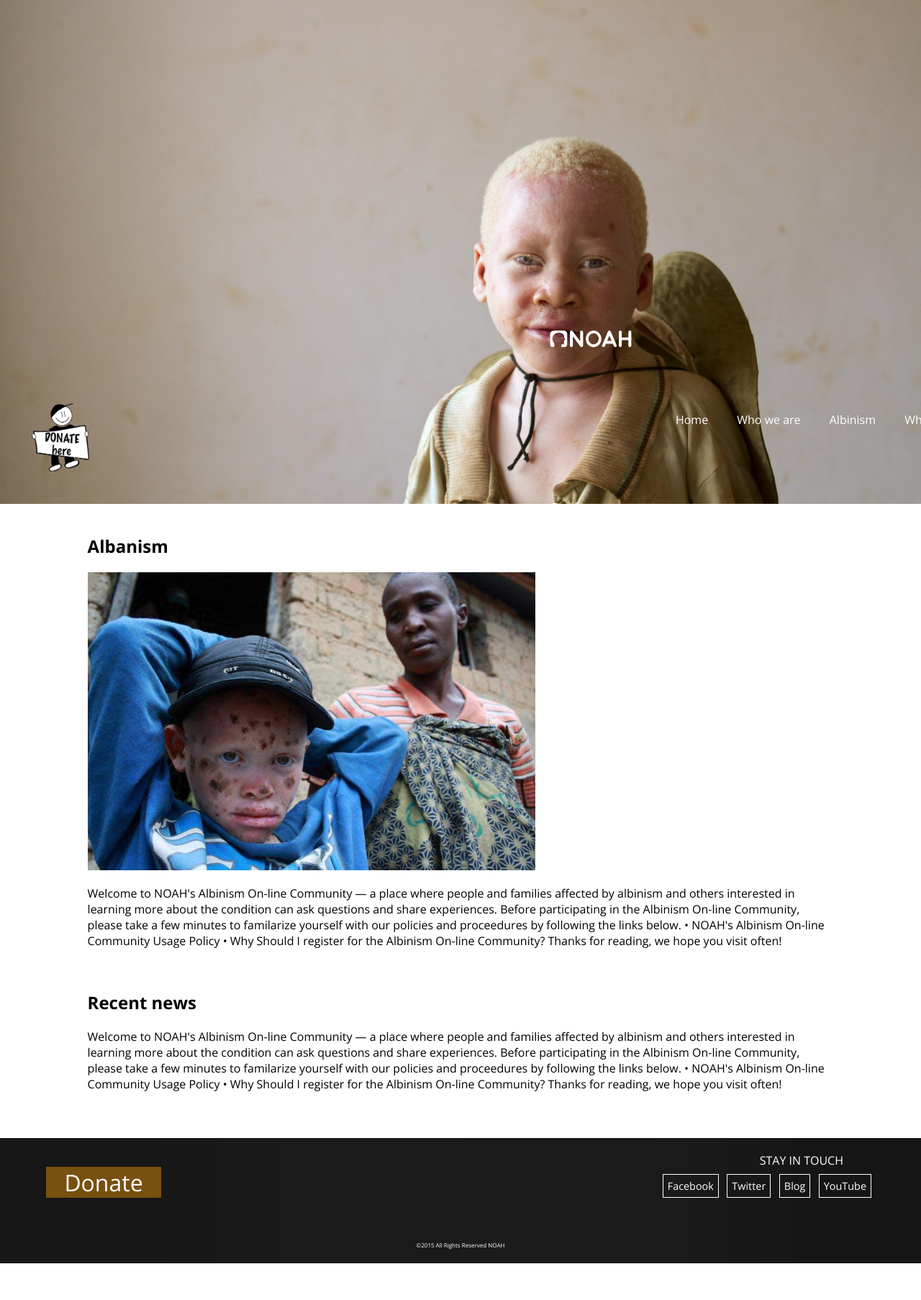
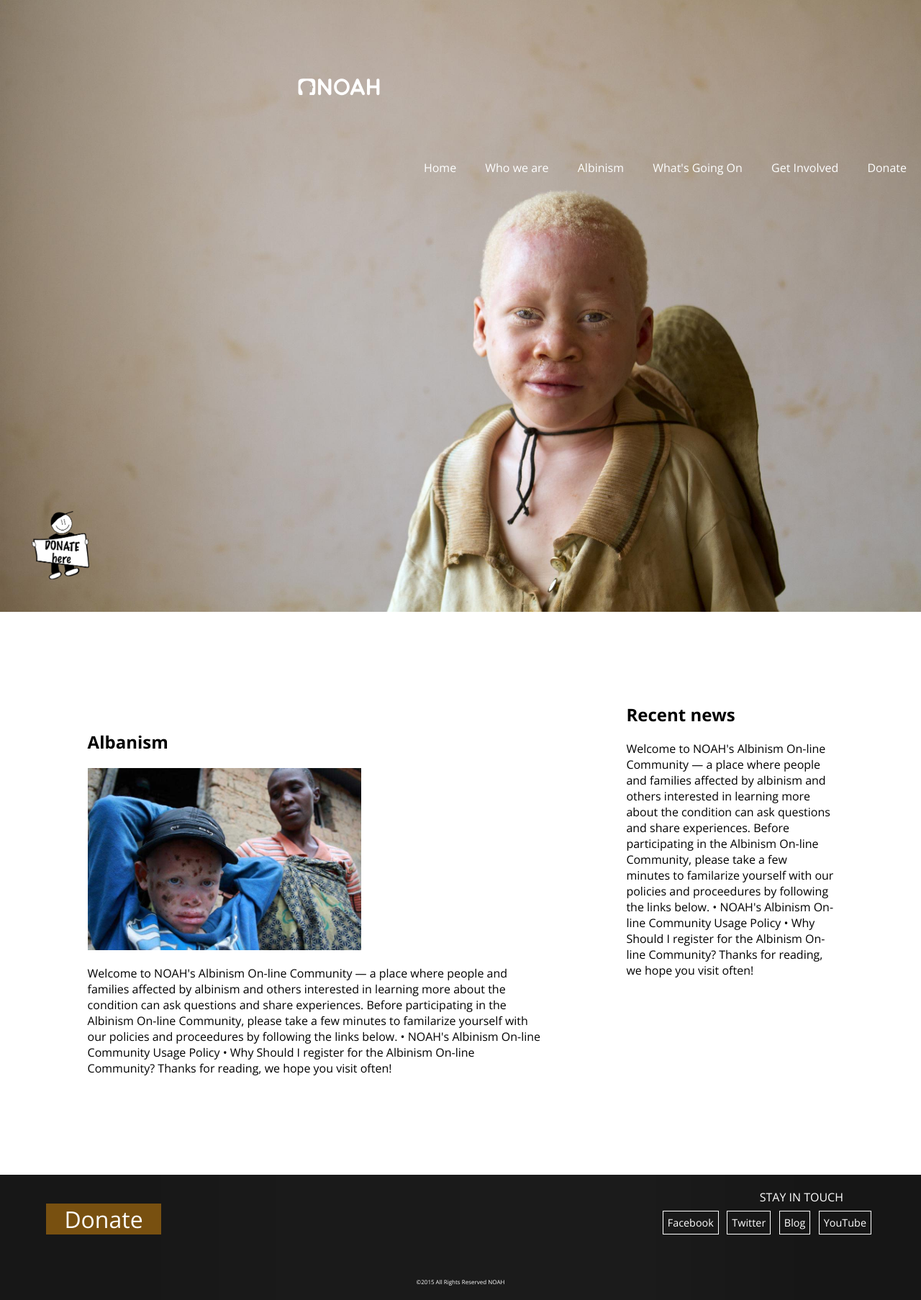
Before and after one commit to lorefranko/noah-albinism, a Jekyll site: the page built from index.html, in a window 1280 px wide. Shown: the whole page at 72% size. Built offline with Jekyll 4.4.1, drawn with Linux system fonts in a browser that asks for light colours; nearby versions of some CDN libraries; Markdown is read by kramdown in place of the engine named in the settings; before the commit the page ends 1755 px from its top, so only the background shows below that.

Commit message:
fix (footer) fix footer clear
fix footer clear both

```diff
--- a/css/style.css
+++ b/css/style.css
@@ -124,7 +124,7 @@
 header {
   background: transparent url("../images/angel.jpg") no-repeat center;
   background-size: cover;
-  padding: 350px; }
+  height: 850px; }
   /* line 91, /Users/LorenaFranco/Documents/GDx6/Interactive 5/noah-albinism/scss/mixins */
   header {
     *zoom: 1; }
@@ -216,64 +216,73 @@
   right: 0;
   top: 0;
   z-index: 1000; }
-  @media only screen and (min-width: 60em) {
+  @media only screen and (min-width: 50em) {
     #my-button {
       display: none; } }
 
-/* line 112, /Users/LorenaFranco/Documents/GDx6/Interactive 5/noah-albinism/scss/components/main */
+/* line 113, /Users/LorenaFranco/Documents/GDx6/Interactive 5/noah-albinism/scss/components/main */
 #top {
   display: block; }
 
-/* line 115, /Users/LorenaFranco/Documents/GDx6/Interactive 5/noah-albinism/scss/components/main */
+/* line 116, /Users/LorenaFranco/Documents/GDx6/Interactive 5/noah-albinism/scss/components/main */
 .logo {
   z-index: 999;
   width: 150px;
   float: left; }
 
-/* line 123, /Users/LorenaFranco/Documents/GDx6/Interactive 5/noah-albinism/scss/components/main */
+/* line 124, /Users/LorenaFranco/Documents/GDx6/Interactive 5/noah-albinism/scss/components/main */
 #my-menu .mm-list a.mm-subopen {
   right: 40px; }
 
-@media only screen and (min-width: 60em) {
+@media only screen and (min-width: 50em) {
   #my-menu {
     display: none; } }
 
 /* ----------Section-1--------*/
-/* line 136, /Users/LorenaFranco/Documents/GDx6/Interactive 5/noah-albinism/scss/components/main */
+/* line 137, /Users/LorenaFranco/Documents/GDx6/Interactive 5/noah-albinism/scss/components/main */
 .section-1 {
   margin: 5%; }
-  /* line 138, /Users/LorenaFranco/Documents/GDx6/Interactive 5/noah-albinism/scss/components/main */
+  /* line 139, /Users/LorenaFranco/Documents/GDx6/Interactive 5/noah-albinism/scss/components/main */
   .section-1 h1 {
     margin-top: 100px;
     border: red; }
-
-/*
-.screen-1-3{
-	width: 25%;
-	height: auto;
-	float: right;
-	margin-top: 100px;
-}
-
-.screen-2-3{
-	width: 55%;
-	height: auto;
-	float: left;
-}
-*/
-/* line 158, /Users/LorenaFranco/Documents/GDx6/Interactive 5/noah-albinism/scss/components/main */
+  /* line 91, /Users/LorenaFranco/Documents/GDx6/Interactive 5/noah-albinism/scss/mixins */
+  .section-1 {
+    *zoom: 1; }
+  /* line 95, /Users/LorenaFranco/Documents/GDx6/Interactive 5/noah-albinism/scss/mixins */
+  .section-1:before, .section-1:after {
+    content: "";
+    display: table; }
+  /* line 99, /Users/LorenaFranco/Documents/GDx6/Interactive 5/noah-albinism/scss/mixins */
+  .section-1:after {
+    clear: both; }
+
+/* line 147, /Users/LorenaFranco/Documents/GDx6/Interactive 5/noah-albinism/scss/components/main */
+.screen-1-3 {
+  width: 25%;
+  height: auto;
+  float: right;
+  margin-top: 100px; }
+
+/* line 154, /Users/LorenaFranco/Documents/GDx6/Interactive 5/noah-albinism/scss/components/main */
+.screen-2-3 {
+  width: 55%;
+  height: auto;
+  float: left; }
+
+/* line 161, /Users/LorenaFranco/Documents/GDx6/Interactive 5/noah-albinism/scss/components/main */
 .image-2-3 {
   width: 60%; }
 
 /* ----------Donate Button-----------*/
-/* line 164, /Users/LorenaFranco/Documents/GDx6/Interactive 5/noah-albinism/scss/components/main */
+/* line 167, /Users/LorenaFranco/Documents/GDx6/Interactive 5/noah-albinism/scss/components/main */
 .donateContainer {
   position: relative;
   width: 207px;
   margin: -140px 100px 0 20px;
   z-index: 999; }
 
-/* line 170, /Users/LorenaFranco/Documents/GDx6/Interactive 5/noah-albinism/scss/components/main */
+/* line 173, /Users/LorenaFranco/Documents/GDx6/Interactive 5/noah-albinism/scss/components/main */
 .donate {
   margin: auto;
   position: relative;
@@ -282,18 +291,18 @@
   z-index: 2;
   display: block; }
 
-/* line 179, /Users/LorenaFranco/Documents/GDx6/Interactive 5/noah-albinism/scss/components/main */
+/* line 182, /Users/LorenaFranco/Documents/GDx6/Interactive 5/noah-albinism/scss/components/main */
 .donate-here {
   width: 50%; }
 
-/* line 182, /Users/LorenaFranco/Documents/GDx6/Interactive 5/noah-albinism/scss/components/main */
+/* line 185, /Users/LorenaFranco/Documents/GDx6/Interactive 5/noah-albinism/scss/components/main */
 .donate:hover + .rays {
   height: 200px;
   width: 200px;
   opacity: 1;
   margin-top: -105px; }
 
-/* line 188, /Users/LorenaFranco/Documents/GDx6/Interactive 5/noah-albinism/scss/components/main */
+/* line 191, /Users/LorenaFranco/Documents/GDx6/Interactive 5/noah-albinism/scss/components/main */
 .rays {
   -webkit-transform-origin: center;
       -ms-transform-origin: center;
@@ -314,18 +323,18 @@
           animation: godrays 10s ease-in-out alternate infinite; }
 
 @-webkit-keyframes godrays {
-  /* line 202, /Users/LorenaFranco/Documents/GDx6/Interactive 5/noah-albinism/scss/components/main */
+  /* line 205, /Users/LorenaFranco/Documents/GDx6/Interactive 5/noah-albinism/scss/components/main */
   to {
     -webkit-transform: rotate(360deg);
             transform: rotate(360deg); } }
 
 @keyframes godrays {
-  /* line 202, /Users/LorenaFranco/Documents/GDx6/Interactive 5/noah-albinism/scss/components/main */
+  /* line 205, /Users/LorenaFranco/Documents/GDx6/Interactive 5/noah-albinism/scss/components/main */
   to {
     -webkit-transform: rotate(360deg);
             transform: rotate(360deg); } }
 
-/* line 207, /Users/LorenaFranco/Documents/GDx6/Interactive 5/noah-albinism/scss/components/main */
+/* line 210, /Users/LorenaFranco/Documents/GDx6/Interactive 5/noah-albinism/scss/components/main */
 .donate-footer {
   font-size: 2em;
   background-size: 200px;
@@ -333,42 +342,32 @@
   margin-left: 5%;
   width: 160px;
   text-align: center; }
-  /* line 214, /Users/LorenaFranco/Documents/GDx6/Interactive 5/noah-albinism/scss/components/main */
+  /* line 217, /Users/LorenaFranco/Documents/GDx6/Interactive 5/noah-albinism/scss/components/main */
   .donate-footer a {
     text-decoration: none;
     color: #fff; }
-  /* line 218, /Users/LorenaFranco/Documents/GDx6/Interactive 5/noah-albinism/scss/components/main */
+  /* line 221, /Users/LorenaFranco/Documents/GDx6/Interactive 5/noah-albinism/scss/components/main */
   .donate-footer:hover {
     background-color: #da8a0b; }
 
 /* ----------FOOTER-----------*/
-/* line 225, /Users/LorenaFranco/Documents/GDx6/Interactive 5/noah-albinism/scss/components/main */
+/* line 228, /Users/LorenaFranco/Documents/GDx6/Interactive 5/noah-albinism/scss/components/main */
 footer {
   background-color: #3a3835;
   background: url("../images/footer-bg-dark_dotted.png");
   background-size: cover;
   padding: 40px 0px 20px 0px; }
-  /* line 91, /Users/LorenaFranco/Documents/GDx6/Interactive 5/noah-albinism/scss/mixins */
-  footer {
-    *zoom: 1; }
-  /* line 95, /Users/LorenaFranco/Documents/GDx6/Interactive 5/noah-albinism/scss/mixins */
-  footer:before, footer:after {
-    content: "";
-    display: table; }
-  /* line 99, /Users/LorenaFranco/Documents/GDx6/Interactive 5/noah-albinism/scss/mixins */
-  footer:after {
-    clear: both; }
-  /* line 231, /Users/LorenaFranco/Documents/GDx6/Interactive 5/noah-albinism/scss/components/main */
+  /* line 233, /Users/LorenaFranco/Documents/GDx6/Interactive 5/noah-albinism/scss/components/main */
   footer li {
     list-style-type: none;
     margin: 5px; }
 
-/* line 237, /Users/LorenaFranco/Documents/GDx6/Interactive 5/noah-albinism/scss/components/main */
+/* line 239, /Users/LorenaFranco/Documents/GDx6/Interactive 5/noah-albinism/scss/components/main */
 #my-footer a {
   color: #fff;
   font-size: 3em; }
 
-/* line 242, /Users/LorenaFranco/Documents/GDx6/Interactive 5/noah-albinism/scss/components/main */
+/* line 244, /Users/LorenaFranco/Documents/GDx6/Interactive 5/noah-albinism/scss/components/main */
 .touch {
   float: right;
   margin: -20px;
@@ -377,25 +376,25 @@
   padding-right: 10%;
   color: #fff; }
 
-/* line 251, /Users/LorenaFranco/Documents/GDx6/Interactive 5/noah-albinism/scss/components/main */
+/* line 253, /Users/LorenaFranco/Documents/GDx6/Interactive 5/noah-albinism/scss/components/main */
 .social {
   font-size: 0.3em;
   font-weight: 300;
   float: right;
   padding-right: 5%; }
-  /* line 256, /Users/LorenaFranco/Documents/GDx6/Interactive 5/noah-albinism/scss/components/main */
+  /* line 258, /Users/LorenaFranco/Documents/GDx6/Interactive 5/noah-albinism/scss/components/main */
   .social a {
     text-decoration: none; }
-  /* line 259, /Users/LorenaFranco/Documents/GDx6/Interactive 5/noah-albinism/scss/components/main */
+  /* line 261, /Users/LorenaFranco/Documents/GDx6/Interactive 5/noah-albinism/scss/components/main */
   .social li {
     border: solid #fff 1px;
     display: inline-block;
     padding: 6px; }
-    /* line 263, /Users/LorenaFranco/Documents/GDx6/Interactive 5/noah-albinism/scss/components/main */
+    /* line 265, /Users/LorenaFranco/Documents/GDx6/Interactive 5/noah-albinism/scss/components/main */
     .social li:hover {
       background-color: rgba(218, 138, 11, 0.5); }
 
-/* line 269, /Users/LorenaFranco/Documents/GDx6/Interactive 5/noah-albinism/scss/components/main */
+/* line 271, /Users/LorenaFranco/Documents/GDx6/Interactive 5/noah-albinism/scss/components/main */
 .copyright {
   font-weight: 300;
   color: #fff;
```
Also changed, not shown: scss/components/_main.scss (+8 -6 lines).
